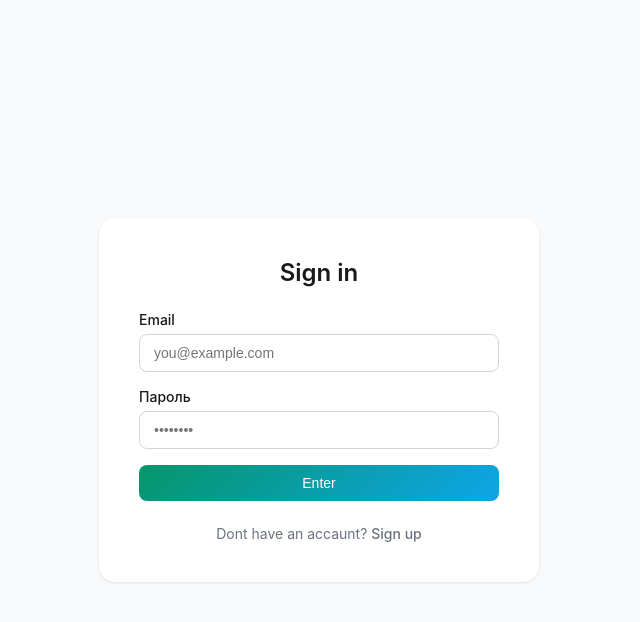
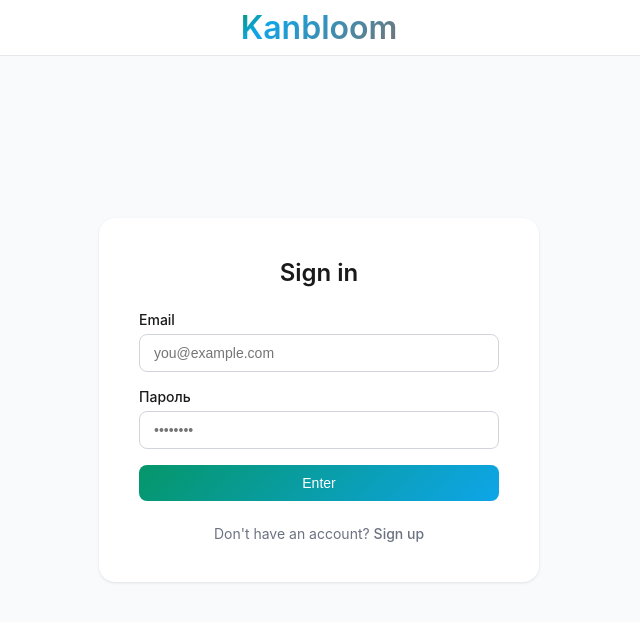
Before and after one commit to vitygo/kanban-app, a React (Vite) app in the folder apps/web/: page /login in a window 1280 px wide. Shown: the top 622 px of the page, without its empty margins (321-961 px from the left). Built offline with nearby package versions, Linux system fonts and the light colour scheme.

Commit message:
feat: auth topbar with logo on login and register pages

```diff
--- /dev/null
+++ b/apps/web/src/components/AuthTopbar/AuthTopbar.module.css
@@ -0,0 +1,27 @@
+.topbar {
+    height: 56px;
+    display: flex;
+    align-items: center;
+    justify-content: center;
+    position: absolute;
+    top: 0;
+    left: 0;
+    right: 0;
+    background: var(--bg-primary);
+    border-bottom: 1px solid var(--border-primary);
+  }
+
+  .logo {
+    font-size: 2rem;
+    font-weight: 600;
+    color: var(--accent);
+    text-decoration: none;
+    display: flex;
+    align-items: center;
+    gap: 8px;
+    background: linear-gradient(135deg, #059669 0%, #0ea5e9 20%, rgb(116, 116, 116) 100%);
+    -webkit-background-clip: text;
+    background-clip: text;
+    -webkit-text-fill-color: transparent;
+    color: transparent;
+  }
--- /dev/null
+++ b/apps/web/src/components/AuthTopbar/AuthTopbar.tsx
@@ -0,0 +1,10 @@
+import { Link } from 'react-router-dom'
+import styles from './AuthTopbar.module.css'
+
+export const AuthTopbar = () => (
+  <div className={styles.topbar}>
+    <Link to="/" className={styles.logo}>
+      Kanbloom
+    </Link>
+  </div>
+)
--- a/apps/web/src/components/Sidebar/Sidebar.tsx
+++ b/apps/web/src/components/Sidebar/Sidebar.tsx
@@ -98,8 +98,7 @@
       <aside className={`${styles.sidebar} ${isOpen ? styles.open : ''}`}>
         <div className={styles.logoRow}>
           <NavLink to="/boards" className={styles.logo}>
-            <i className="ti ti-layout-kanban" aria-hidden="true" />
-            <span>Kanban</span>
+            <span>Kanbloom</span>
           </NavLink>
           <button
             className={styles.closeBtn}
--- a/apps/web/src/pages/LoginPage.tsx
+++ b/apps/web/src/pages/LoginPage.tsx
@@ -1,14 +1,16 @@
 import { Link } from 'react-router-dom'
 import { LoginForm } from '@/features/auth'
+import { AuthTopbar } from '@/components/AuthTopbar/AuthTopbar'
 import styles from './LoginPage.module.css'
 
 export const LoginPage = () => (
   <div className={styles.page}>
+    <AuthTopbar />
     <div className={styles.card}>
       <h1 className={styles.title}>Sign in</h1>
       <LoginForm />
       <p className={styles.link}>
-        Dont have an accaunt? <Link to="/register">Sign up</Link>
+        Don't have an account? <Link to="/register">Sign up</Link>
       </p>
     </div>
   </div>
--- a/apps/web/src/pages/RegisterPage.tsx
+++ b/apps/web/src/pages/RegisterPage.tsx
@@ -1,9 +1,11 @@
 import { Link } from 'react-router-dom'
 import { RegisterForm } from '@/features/auth'
+import { AuthTopbar } from '@/components/AuthTopbar/AuthTopbar'
 import styles from './LoginPage.module.css'
 
 export const RegisterPage = () => (
   <div className={styles.page}>
+    <AuthTopbar />
     <div className={styles.card}>
       <h1 className={styles.title}>Sign up</h1>
       <RegisterForm />
```
Also changed, not shown: 1 other file (tests, documents, lock files or other folders).
